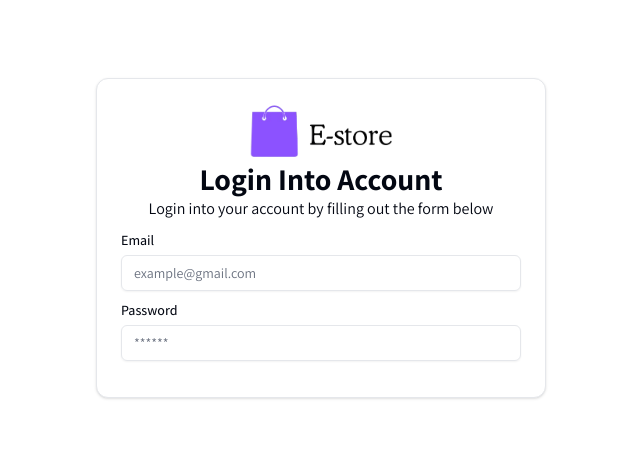
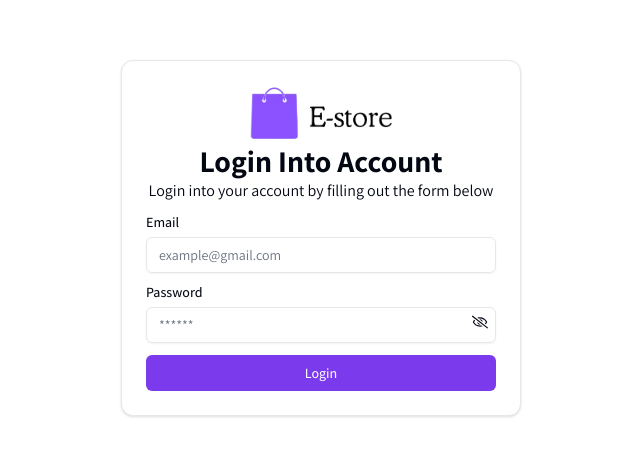
Before and after one commit to mahidulkabir/nexJS_eCommerce, a Next.js app: page /auth/login in a window 1280 px wide. Shown: the part 162-618 px from the top of the page, without its empty margins (319-959 px from the left). Built offline with nearby package versions, Linux system fonts and the light colour scheme.

Commit message:
login form and design is done

```diff
--- a/app/(root)/auth/login/page.jsx
+++ b/app/(root)/auth/login/page.jsx
@@ -1,6 +1,6 @@
 "use client";
 import { Card, CardContent } from "@/components/ui/card";
-import React from "react";
+import React, { useState } from "react";
 import Logo from "@/public/assets/images/logo-black.png";
 import Image from "next/image";
 import { zodResolver } from "@hookform/resolvers/zod";
@@ -14,11 +14,19 @@ import {
   FormLabel,
   FormMessage,
 } from "@/components/ui/form";
+import { FaRegEyeSlash } from "react-icons/fa";
+import { FaRegEye } from "react-icons/fa6";
+import { z } from "zod";
 import { Input } from "@/components/ui/input";
+import ButtonLoading from "@/components/Application/ButtonLoading";
+
 const LoginPage = () => {
+  const [loading, setLoading] = useState(false);
+  const [isTypePassword, setIsTypePassword] = useState(true);
   const formSchema = StrongAuthSchema.pick({
     email: true,
-    password: true,
+  }).extend({
+    password: z.string().min("3", "Password field can not be empty"),
   });
 
   const form = useForm({
@@ -29,9 +37,12 @@ const LoginPage = () => {
     },
   });
 
-  const handleLoginSubmit = async (value) => {};
+  const handleLoginSubmit = async (value) => {
+    console.log(value);
+  };
+
   return (
-    <Card className="w-[450px]">
+    <Card className="w-[400px]">
       <CardContent>
         <div className="flex justify-center">
           <Image
@@ -46,7 +57,7 @@ const LoginPage = () => {
           <h1 className="text-3xl font-bold">Login Into Account</h1>
           <p>Login into your account by filling out the form below</p>
         </div>
-        <div>
+        <div className="mt-3">
           <Form {...form}>
             <form onSubmit={form.handleSubmit(handleLoginSubmit)}>
               <div className="my-3">
@@ -73,18 +84,33 @@ const LoginPage = () => {
                   control={form.control}
                   name="password"
                   render={({ field }) => (
-                    <FormItem>
+                    <FormItem className="relative">
                       <FormLabel>Password</FormLabel>
                       <FormControl>
                         <Input
-                          type="password"
+                          type={isTypePassword ? "password" : "text"}
                           placeholder="******"
                           {...field}
                         />
                       </FormControl>
+                      <button
+                        className="absolute top-1/2 right-2 cursor-pointer"
+                        type="button"
+                        onClick={() => setIsTypePassword(!isTypePassword)}
+                      >
+                        {isTypePassword ? <FaRegEyeSlash /> : <FaRegEye />}
+                      </button>
                       <FormMessage />
                     </FormItem>
                   )}
+                />
+              </div>
+              <div>
+                <ButtonLoading
+                  loading={loading}
+                  type="submit"
+                  text="Login"
+                  className="w-full cursor-pointer"
                 />
               </div>
             </form>
--- /dev/null
+++ b/components/Application/ButtonLoading.jsx
@@ -0,0 +1,23 @@
+import { Loader, Loader2 } from "lucide-react";
+import { Button } from "../ui/button";
+import { cn } from "@/lib/utils";
+const ButtonLoading = ({
+  type,
+  text,
+  loading,
+  className,
+  onClick,
+  ...props
+}) => {
+  return (
+    <Button type={type}
+    disabled={loading}
+    onClick={onClick}
+    className={cn("",className)}
+    {...props}>
+      {loading && <Loader2 className="animate-spin" />}
+      {text}
+    </Button>
+  );
+};
+export default ButtonLoading;
--- a/package.json
+++ b/package.json
@@ -20,6 +20,7 @@
     "react": "19.2.1",
     "react-dom": "19.2.1",
     "react-hook-form": "^7.68.0",
+    "react-icons": "^5.5.0",
     "tailwind-merge": "^3.4.0",
     "zod": "^4.1.13"
   },
```
Also changed, not shown: 1 other file (tests, documents, lock files or other folders).
